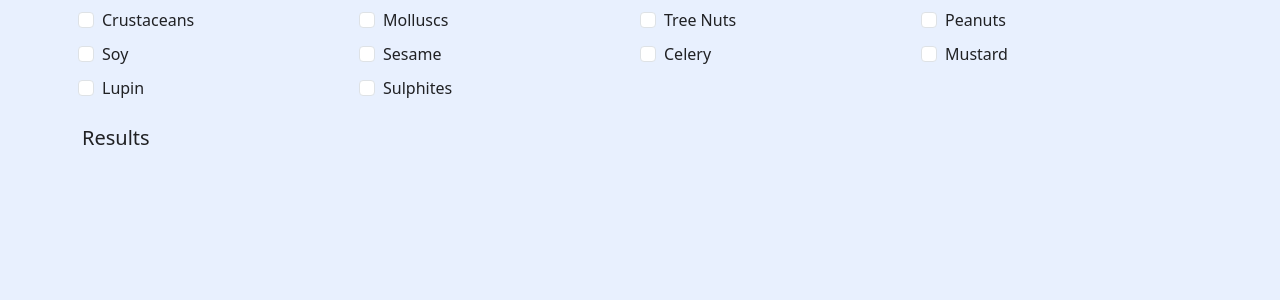
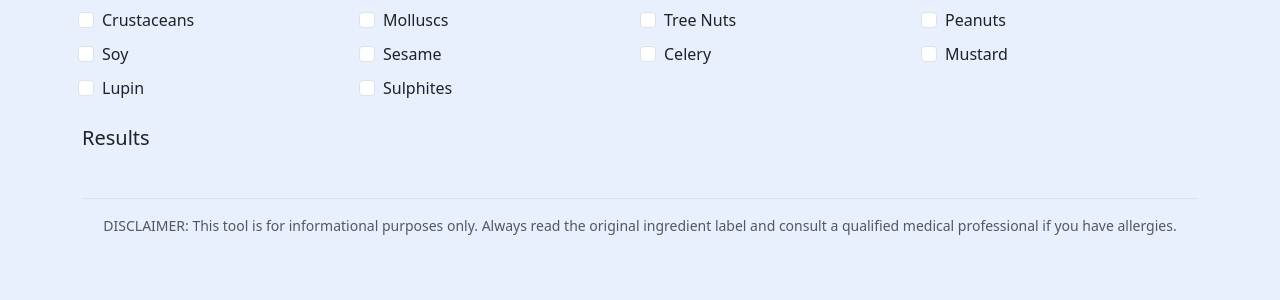
Before and after one commit to Labs2025/allergen-recipe-scraper, a Flask app: page / in a window 1280 px wide. Shown: the part 479-779 px from the top of the page. Run offline with Flask 3, Linux system fonts and the light colour scheme; some libraries are stand-ins or nearby versions.

Commit message:
feat(disclaimer): footer banner

```diff
--- a/templates/index.html
+++ b/templates/index.html
@@ -66,6 +66,14 @@
     </section>
   </main>
 
+    <footer class="border-top mt-5 py-3">
+      <p class="text-center text-muted small mb-0">
+        <span class="text-uppercase">Disclaimer:</span>
+        This tool is for informational purposes only.
+        Always read the original ingredient label and consult a qualified medical professional if you have allergies.
+      </p>
+    </footer>
+
 	<div class="modal fade" id="recipeModal" tabindex="-1" aria-hidden="true">
 	  <div class="modal-dialog modal-lg modal-dialog-scrollable">
 		<div class="modal-content">
```
